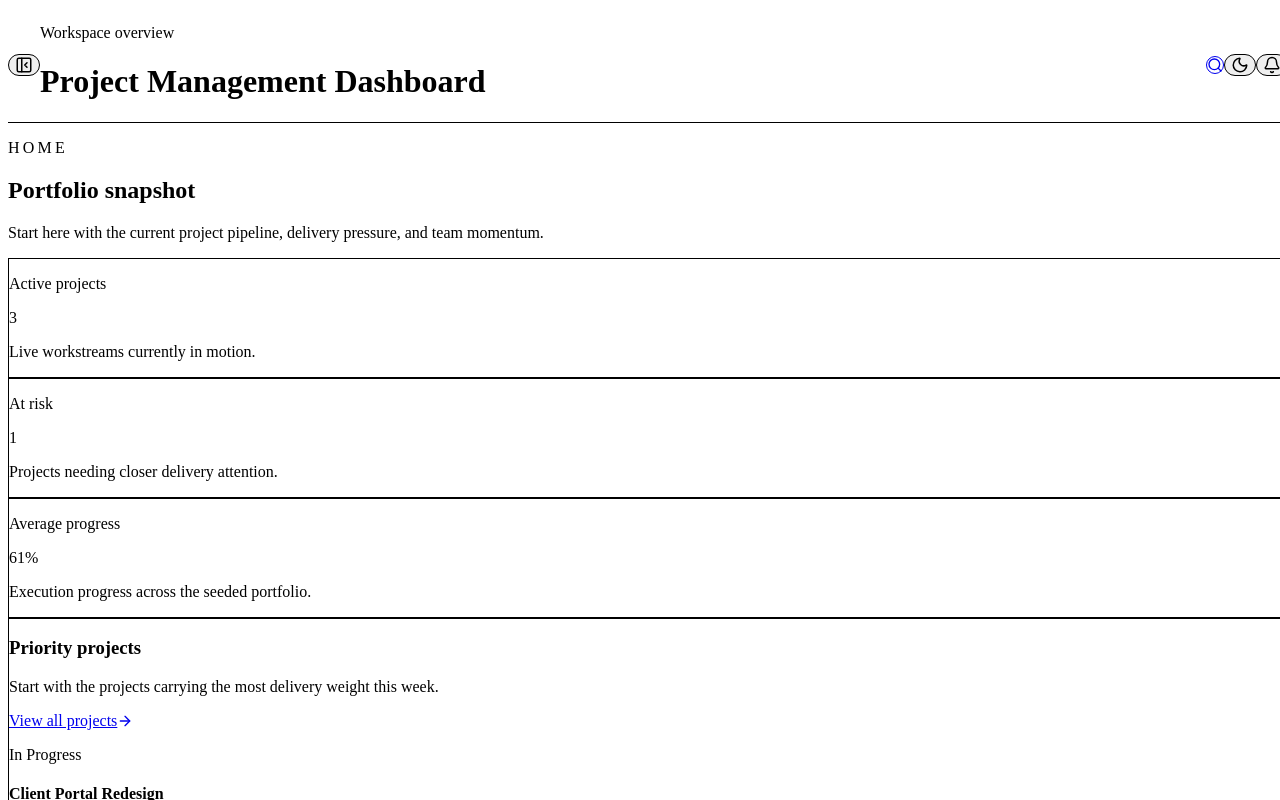
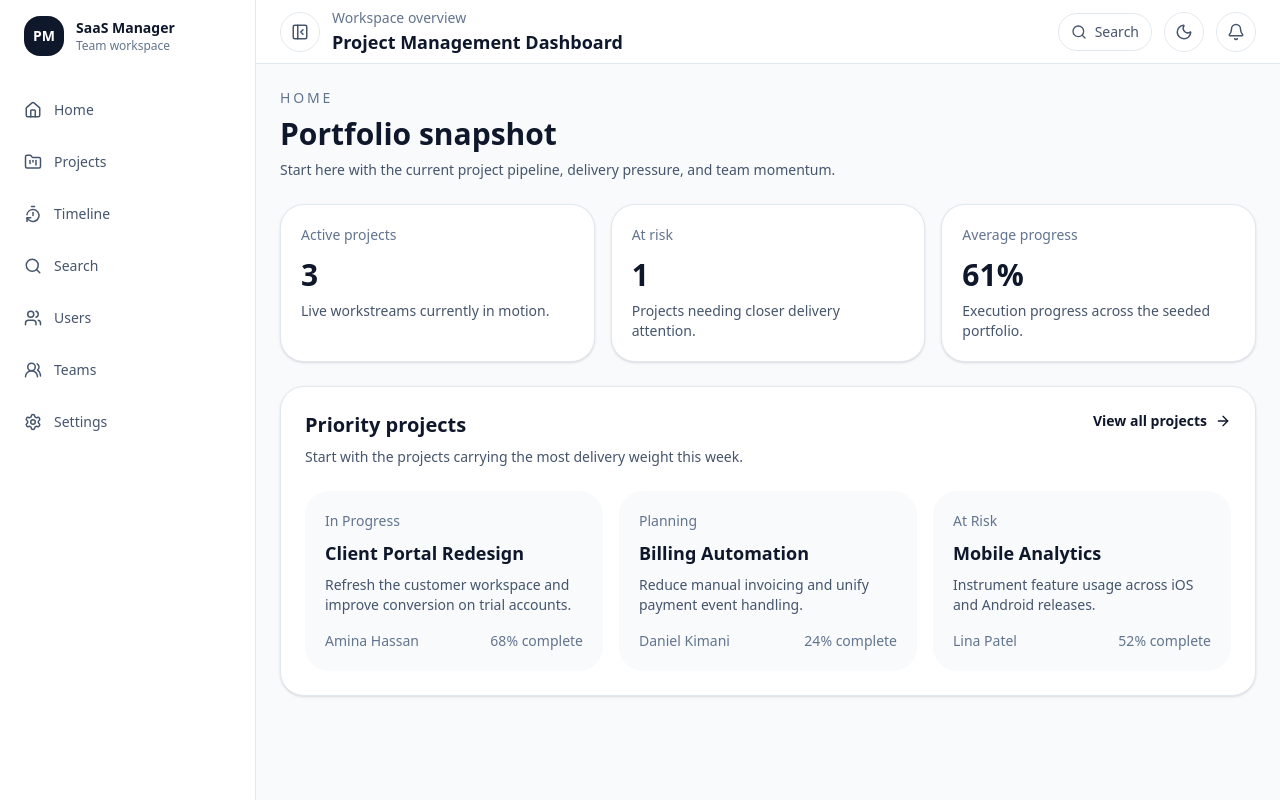
Before and after one commit to Elijah-cod/SaaS-Management-Tool, a Next.js app in the folder client/: page /home in a window 1280 px wide. Shown: the top 800 px of the page. Built offline with nearby package versions, Linux system fonts and the light colour scheme; no server answers.

Commit message:
Fix Tailwind not loading issue

```diff
--- a/client/src/app/globals.css
+++ b/client/src/app/globals.css
@@ -1,72 +1,100 @@
-@tailwind base;
-@tailwind components;
-@tailwind utilities;
+@import "tailwindcss";
 
 :root {
-  --background: #ffffff;
-  --foreground: #171717;
+  --background: #f3f6fb;
+  --foreground: #0f172a;
+  --surface: #ffffff;
+  --surface-muted: #eef2ff;
+  --border: #dbe3f0;
 }
 
-@media (prefers-color-scheme: dark) {
-  :root {
-    --background: #0a0a0a;
-    --foreground: #ededed;
-  }
+.dark {
+  --background: #0b1220;
+  --foreground: #e5eefc;
+  --surface: #111a2b;
+  --surface-muted: #162237;
+  --border: #24324a;
 }
 
 html,
 body,
 :root {
-  height: 100%;
+  min-height: 100%;
   width: 100%;
+}
+
+html {
+  background: var(--background);
+}
+
+body {
+  background:
+    radial-gradient(circle at top left, rgba(59, 130, 246, 0.12), transparent 28%),
+    radial-gradient(circle at top right, rgba(14, 165, 233, 0.08), transparent 24%),
+    var(--background);
+  color: var(--foreground);
+  font-family:
+    "Plus Jakarta Sans",
+    ui-sans-serif,
+    system-ui,
+    -apple-system,
+    BlinkMacSystemFont,
+    "Segoe UI",
+    sans-serif;
+}
+
+a,
+button,
+input,
+textarea,
+select {
+  transition:
+    background-color 160ms ease,
+    border-color 160ms ease,
+    color 160ms ease,
+    box-shadow 160ms ease;
+}
+
+::selection {
+  background: rgba(37, 99, 235, 0.18);
 }
 
 /* Material UI Data Grid - Custom Styling */
 .MuiDataGrid-root {
   border: none !important;
   color: inherit !important;
+  background: transparent !important;
 }
 
 .MuiDataGrid-cell {
-  border-bottom: 1px solid #e5e7eb !important; /* light gray border */
+  border-bottom: 1px solid #e2e8f0 !important;
 }
 
 .dark .MuiDataGrid-cell {
-  border-bottom: 1px solid #374151 !important; /* dark gray border */
+  border-bottom: 1px solid #24324a !important;
 }
 
 .MuiDataGrid-columnHeaders {
-  border-bottom: 1px solid #e5e7eb !important;
+  border-bottom: 1px solid #e2e8f0 !important;
+  background: transparent !important;
 }
 
 .dark .MuiDataGrid-columnHeaders {
-  border-bottom: 1px solid #374151 !important;
+  border-bottom: 1px solid #24324a !important;
 }
 
-/* Gantt Chart Overrides (gantt-task-react) */
-/* These ensure the chart labels and bars look clean */
-.gantt-task-react .bar-label {
-  font-size: 12px;
-  fill: #fff;
-  font-weight: 500;
+.MuiDataGrid-footerContainer {
+  border-top: 1px solid #e2e8f0 !important;
 }
 
-.gantt-task-react .bar-progress {
-  fill: #2563eb !important; /* Primary Blue */
-}
-
-.gantt-task-react .bar-background {
-  fill: #f3f4f6 !important;
-}
-
-.dark .gantt-task-react .bar-background {
-  fill: #1f2937 !important;
+.dark .MuiDataGrid-footerContainer {
+  border-top: 1px solid #24324a !important;
 }
 
 /* Custom Scrollbar */
 ::-webkit-scrollbar {
-  width: 6px;
-  height: 6px;
+  width: 8px;
+  height: 8px;
 }
 
 ::-webkit-scrollbar-track {
@@ -74,10 +102,10 @@ body,
 }
 
 ::-webkit-scrollbar-thumb {
-  background: #888;
-  border-radius: 5px;
+  background: rgba(100, 116, 139, 0.5);
+  border-radius: 999px;
 }
 
 ::-webkit-scrollbar-thumb:hover {
-  background: #555;
+  background: rgba(71, 85, 105, 0.8);
 }
--- a/client/src/app/layout.tsx
+++ b/client/src/app/layout.tsx
@@ -14,8 +14,8 @@ export default function RootLayout({
   children: React.ReactNode;
 }) {
   return (
-    <html lang="en">
-      <body>
+    <html lang="en" suppressHydrationWarning>
+      <body className="min-h-screen bg-[var(--background)] text-[var(--foreground)] antialiased">
         <StoreProvider>{children}</StoreProvider>
       </body>
     </html>
--- a/client/src/middleware.ts
+++ /dev/null
@@ -1,17 +0,0 @@
-// src/middleware.ts
-import { auth } from "@/auth";
-import { NextResponse } from "next/server";
-
-export default auth((req) => {
-    const isLoggedIn = !!req.auth;
-    const isAuthRoute = req.nextUrl.pathname.startsWith("/login");
-
-    if (!isLoggedIn && !isAuthRoute) {
-        return NextResponse.redirect(new URL("/login", req.url));
-    }
-    return NextResponse.next();
-});
-
-export const config = {
-    matcher: ["/((?!api|_next/static|_next/image|favicon.ico).*)"],
-};
```
